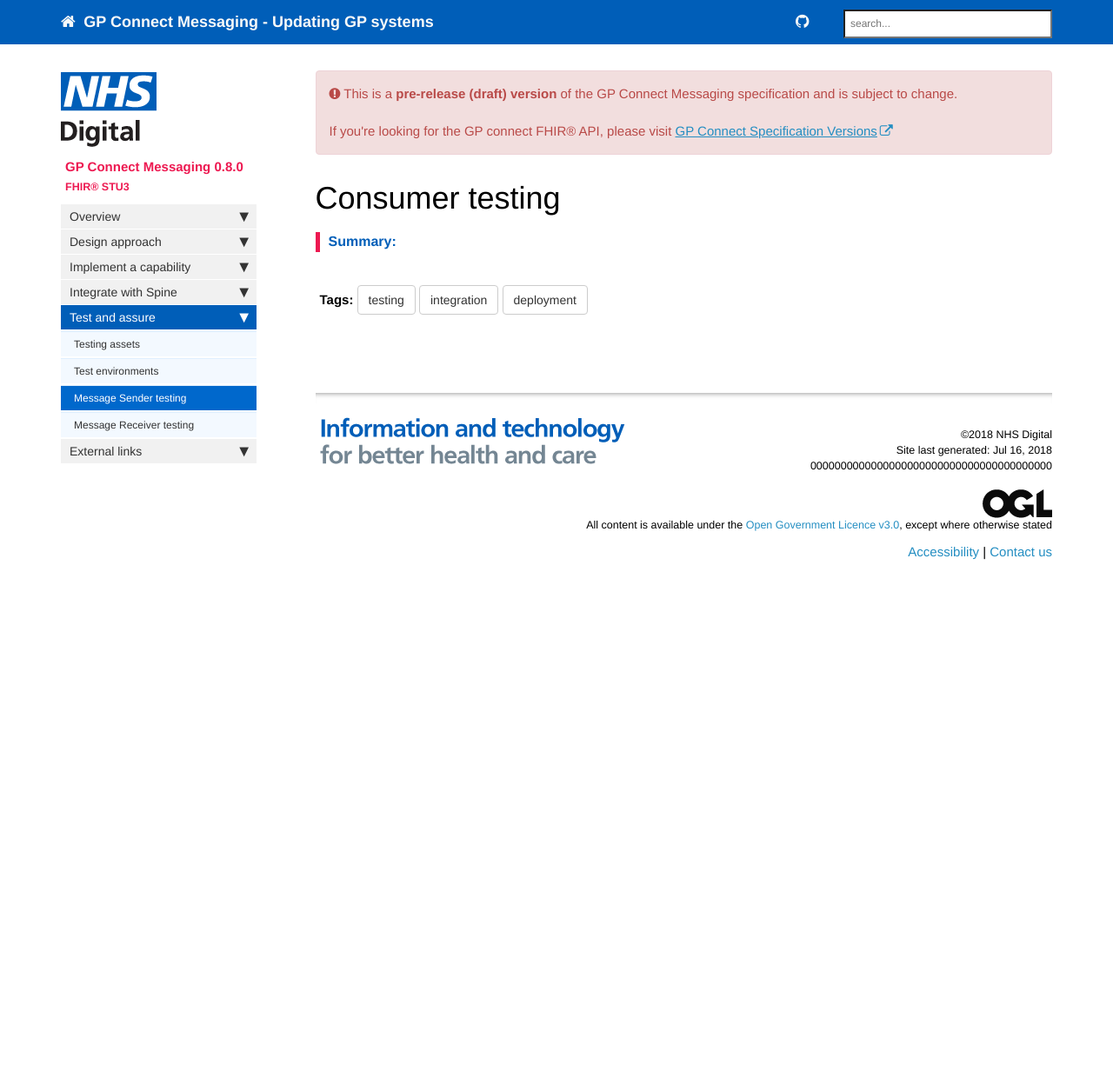
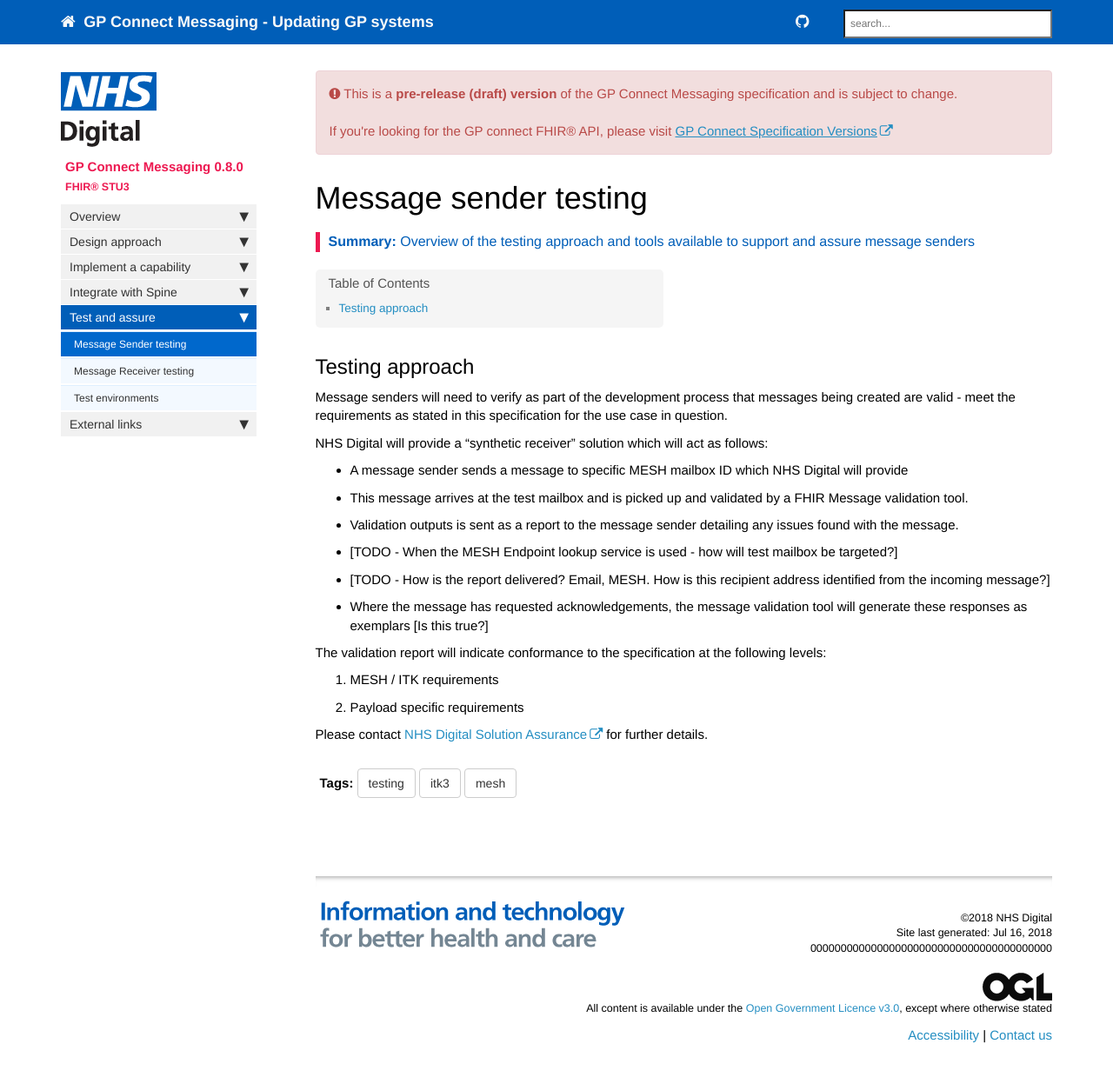
Before and after one commit to tim1ford/GPConnect-Messaging, a Jekyll site: the page built from pages/testing/testing_sender.md, in a window 1280 px wide and 1251 px high. Shown: the top 1239 px of the window at 87% size. Built offline with Jekyll 4.4.1, drawn with Linux system fonts in a browser that asks for light colours; nearby versions of some CDN libraries; comment, search, counter and statistics services are not loaded.

Commit message:
Testing and assurance initial content

```diff
--- a/pages/testing/testing_sender.md
+++ b/pages/testing/testing_sender.md
@@ -1,8 +1,27 @@
 ---
-title: Consumer testing
-keywords: consumer testing
-tags: [testing,integration,deployment]
+title: Message sender testing
+keywords: testing, itk3, mesh
+tags: [testing, itk3, mesh]
 sidebar: overview_sidebar
 permalink: testing_sender.html
-summary: ""
+summary: "Overview of the testing approach and tools available to support and assure message senders"
 ---
+
+## Testing approach ##
+
+Message senders will need to verify as part of the development process that messages being created are valid - meet the requirements as stated in this specification for the use case in question.
+
+NHS Digital will provide a "synthetic receiver" solution which will act as follows:
+
+- A message sender sends a message to specific MESH mailbox ID which NHS Digital will provide
+- This message arrives at the test mailbox and is picked up and validated by a FHIR Message validation tool.
+- Validation outputs is sent as a report to the message sender detailing any issues found with the message.
+- [TODO  - When the MESH Endpoint lookup service is used - how will test mailbox be targeted?]
+- [TODO  - How is the report delivered? Email, MESH. How is this recipient address identified from the incoming message?]
+- Where the message has requested acknowledgements, the message validation tool will generate these responses as exemplars [Is this true?]
+
+The validation report will indicate conformance to the specification at the following levels:
+1. MESH / ITK requirements
+2. Payload specific requirements
+
+Please contact [NHS Digital Solution Assurance](https://digital.nhs.uk/services/solution-assurance) for further details.
```
Also changed, not shown: _data/sidebars/overview_sidebar.yml (+3 -6 lines), pages/senddocument/senddocument_fedcon_payload.md (+1 -1 lines), pages/testing/testing_deliverables.md (deleted, +0 -10 lines), pages/testing/testing_environments.md (+6 -2 lines), pages/testing/testing_receiver.md (+17 -3 lines).
